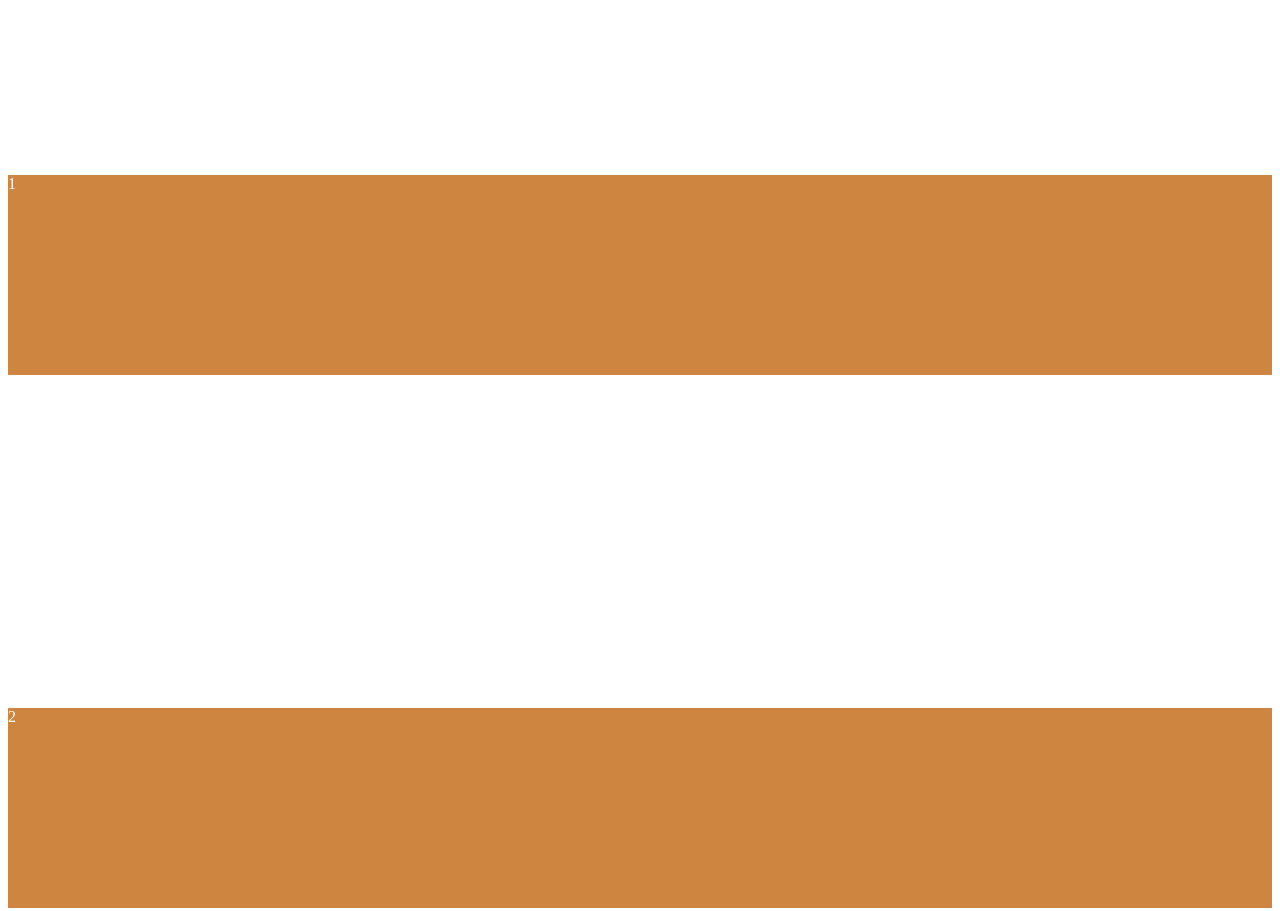
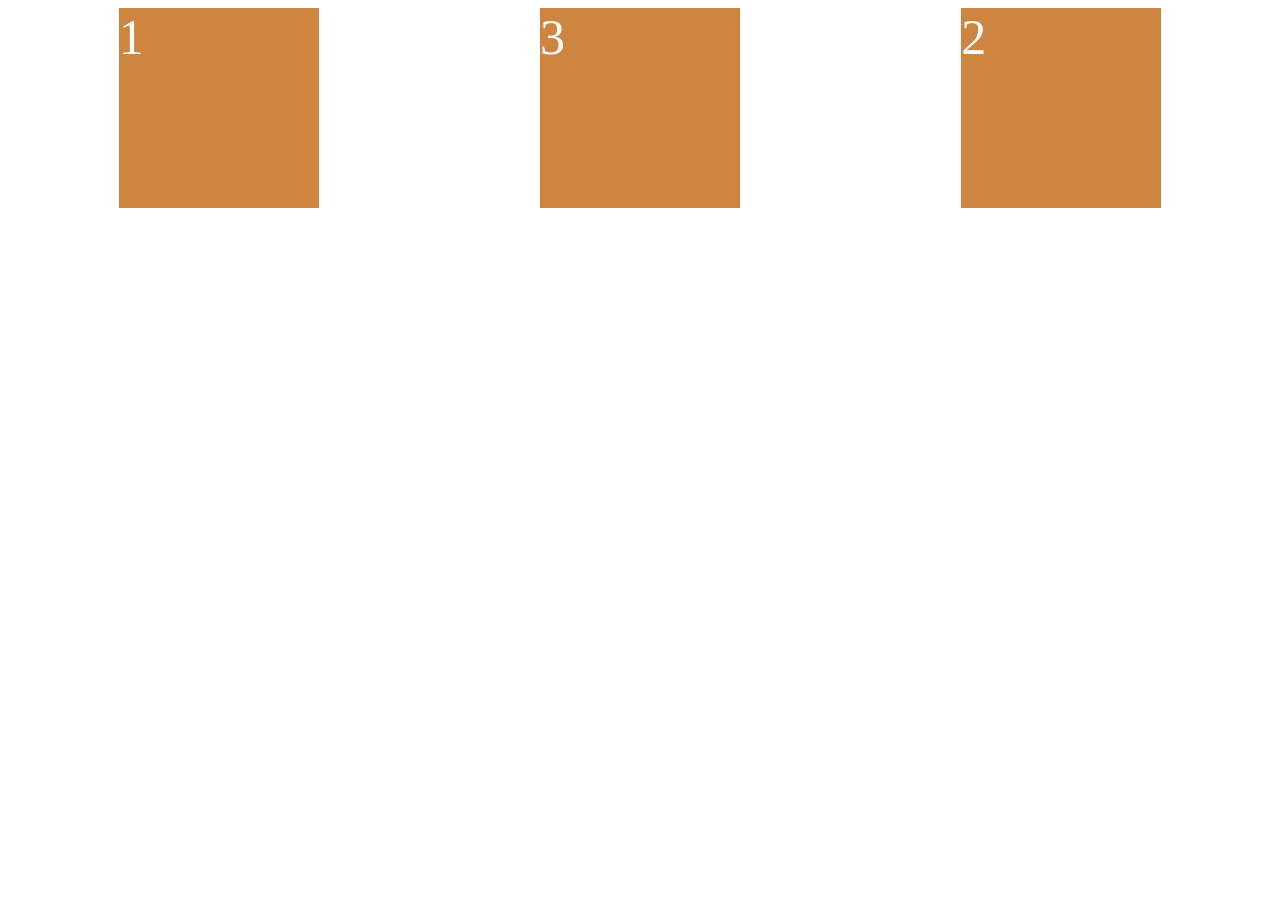
Before and after one commit to kdm0320/CSS_Layout_Master_Course, a plain HTML site: page FLEXBOX/index.html in a window 1280 px wide. Shown: the top 911 px of the page. After the commit the page ends 816 px from the top, so only its background shows below. Drawn offline with Linux system fonts and the light colour scheme.

Commit message:
flexbox-order #1.4

```diff
--- a/FLEXBOX/index.html
+++ b/FLEXBOX/index.html
@@ -9,9 +9,9 @@
   </head>
   <body>
     <div class="wrapper">
-      <div class="box">1</div>
-      <div class="box">2</div>
-      <div class="box">3</div>
+      <div class="child">1</div>
+      <div class="child">2</div>
+      <div class="child">3</div>
     </div>
   </body>
 </html>
--- a/FLEXBOX/styles.css
+++ b/FLEXBOX/styles.css
@@ -1,15 +1,19 @@
 .wrapper {
   display: flex;
-  flex-direction: column;
+  flex-direction: row;
   /* Main Axis */
   justify-content: space-around;
-  /* Cross Axis */
-  align-items: stretch;
-  height: 200vh;
+  height: 100vh;
 }
 
-.box {
+.child {
+  width: 200px;
   height: 200px;
   background: peru;
   color: white;
+  font-size: 50px;
 }
+
+.child:nth-child(2) {
+  order: 1;
+}
```
